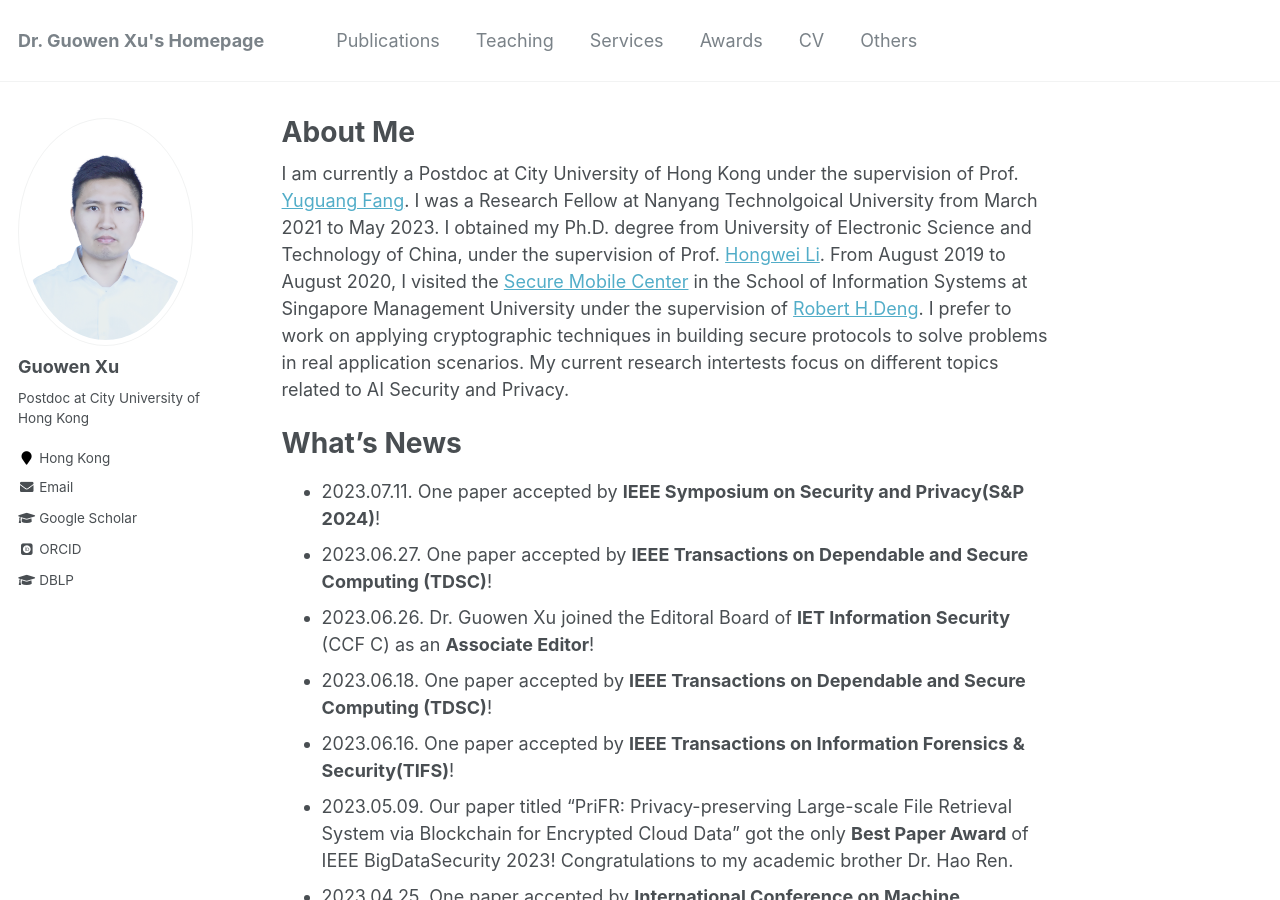
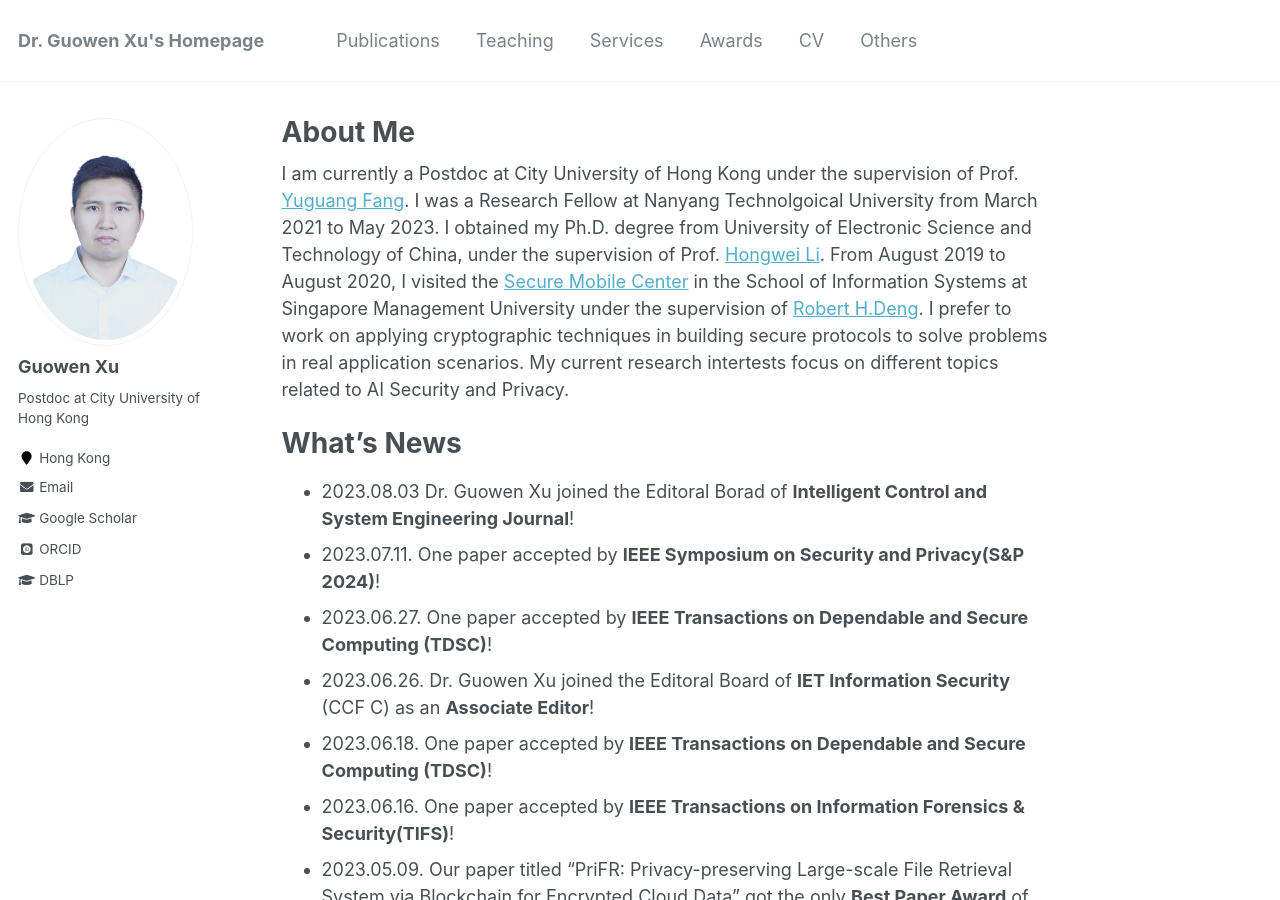
Before and after one commit to Guowen-xu/guowen-xu.github.io, a Jekyll site: the page built from _pages/about.md, in a window 1280 px wide and 900 px high. Built offline with Jekyll 4.4.1, drawn with Linux system fonts in a browser that asks for light colours; some web fonts are replaced.

Commit message:
Update about.md

```diff
--- a/_pages/about.md
+++ b/_pages/about.md
@@ -13,8 +13,8 @@ redirect_from:
 
 What's News
 ======
-- 2023.07.11. One paper  accepted by **IEEE Symposium on
-Security and Privacy(S&P 2024)**!
+- 2023.08.03 Dr. Guowen Xu joined the Editoral Borad of **Intelligent Control and System Engineering Journal**!
+- 2023.07.11. One paper  accepted by **IEEE Symposium on Security and Privacy(S&P 2024)**!
 - 2023.06.27. One paper  accepted by **IEEE Transactions on Dependable and Secure Computing (TDSC)**!
 - 2023.06.26. Dr. Guowen Xu joined the Editoral Board of **IET Information Security** (CCF C) as an **Associate Editor**!
 - 2023.06.18. One paper  accepted by **IEEE Transactions on Dependable and Secure Computing (TDSC)**!
```
